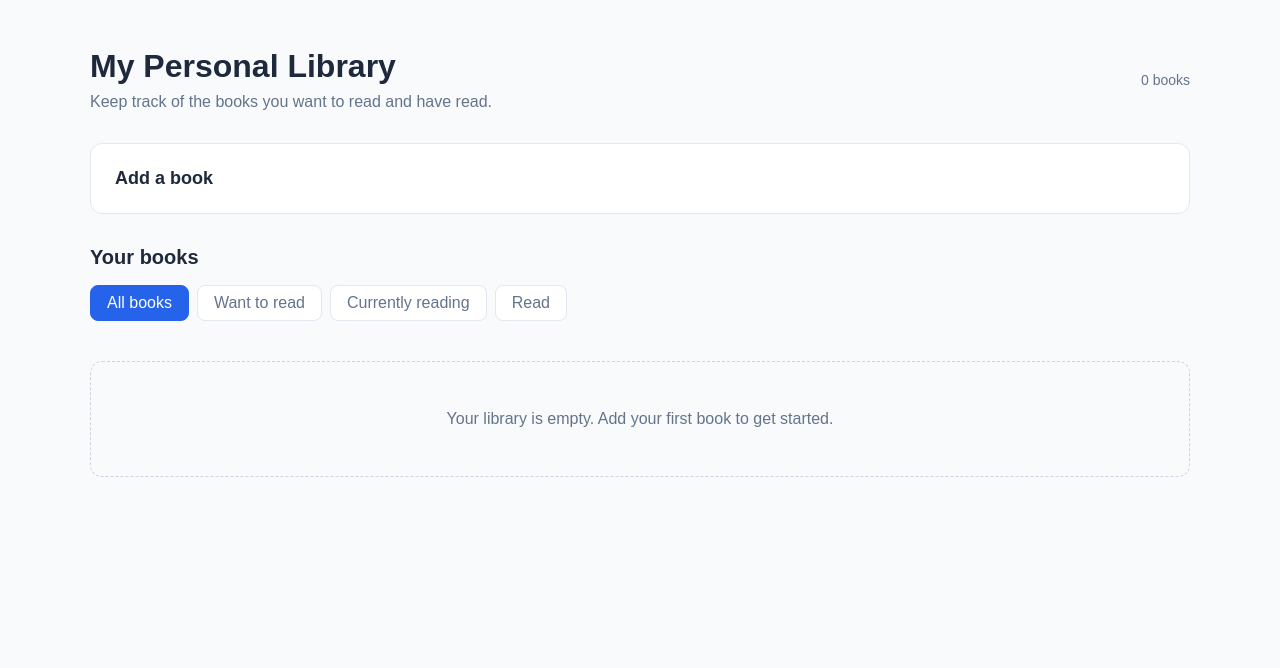
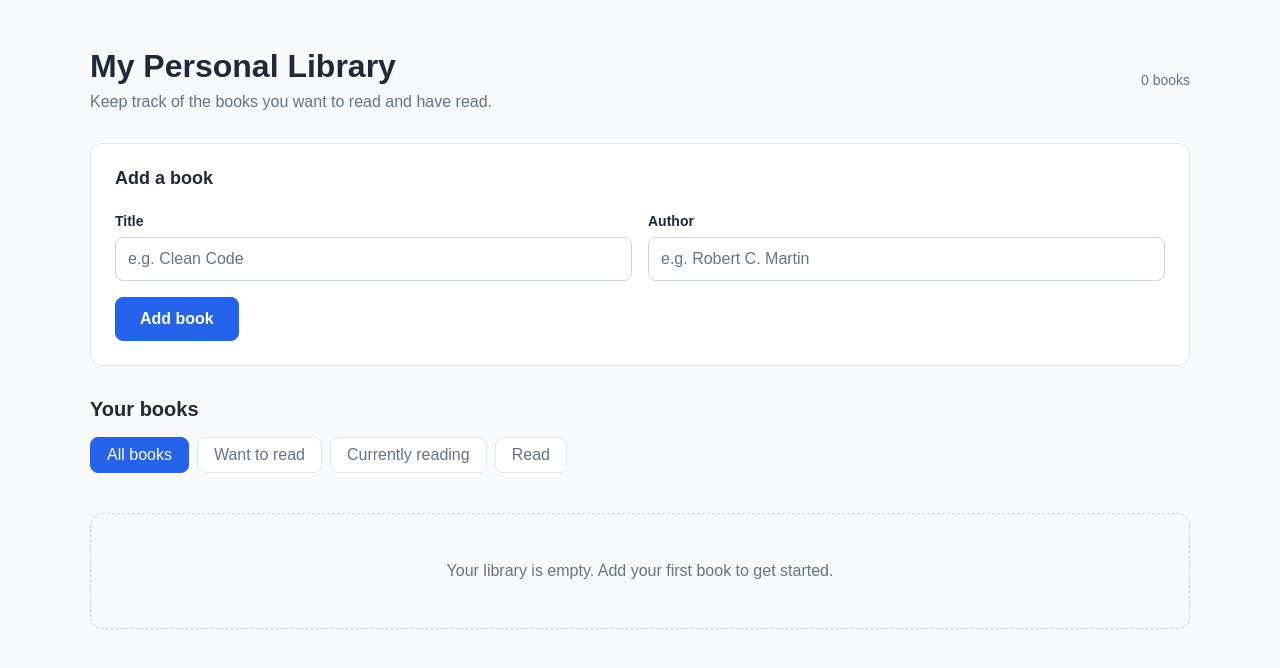
Before and after one commit to koninos/personal-library, a React (Vite) app in the folder client/: page / in a window 1280 px wide. Shown: the top 668 px of the page. Built offline with nearby package versions, Linux system fonts and the light colour scheme.

Commit message:
Introduce markup for book form

```diff
--- a/client/src/App.tsx
+++ b/client/src/app.tsx
@@ -1,3 +1,5 @@
+import BookForm from "./components/bookForm/bookForm";
+
 function App() {
   return (
     <main className="library">
@@ -10,10 +12,7 @@ function App() {
         <span className="library__count">0 books</span>
       </header>
 
-      <section className="library__add-book">
-        <h2>Add a book</h2>
-        {/* Add the form here. */}
-      </section>
+      <BookForm />
 
       <section className="library__content">
         <div className="library__toolbar">
--- /dev/null
+++ b/client/src/components/bookForm/bookForm.scss
@@ -0,0 +1,77 @@
+@use "../../styles/variables" as *;
+
+.library__add-book {
+  margin-bottom: $space-8;
+  padding: $space-6;
+  border: 1px solid var(--color-border);
+  border-radius: $radius-md;
+  background: var(--color-surface);
+
+  h2 {
+    margin: 0;
+    font-size: $font-size-lg;
+  }
+}
+
+.book-form {
+  display: grid;
+  grid-template-columns: repeat(2, minmax(0, 1fr));
+  gap: $space-4;
+  margin-top: $space-6;
+
+  &__field {
+    display: flex;
+    flex-direction: column;
+    gap: $space-2;
+
+    label {
+      font-size: $font-size-sm;
+      font-weight: 600;
+    }
+
+    input {
+      width: 100%;
+      padding: $space-3;
+      border: 1px solid var(--color-border-strong);
+      border-radius: $radius-sm;
+      background: var(--color-surface);
+      color: var(--color-text);
+      font: inherit;
+
+      &::placeholder {
+        color: var(--color-text-muted);
+      }
+
+      &:focus-visible {
+        outline: 2px solid var(--color-primary);
+        outline-offset: 2px;
+      }
+    }
+  }
+
+  &__submit {
+    align-self: end;
+    justify-self: start;
+    padding: $space-3 $space-6;
+    border: 1px solid var(--color-primary);
+    border-radius: $radius-sm;
+    background: var(--color-primary);
+    color: var(--color-surface);
+    font-weight: 600;
+
+    &:hover {
+      background: var(--color-primary-hover);
+      border-color: var(--color-primary-hover);
+    }
+  }
+}
+
+@media (max-width: 600px) {
+  .book-form {
+    grid-template-columns: 1fr;
+
+    &__submit {
+      justify-self: stretch;
+    }
+  }
+}
--- /dev/null
+++ b/client/src/components/bookForm/bookForm.tsx
@@ -0,0 +1,39 @@
+import "./bookForm.scss";
+
+function BookForm() {
+  return (
+    <section className="library__add-book">
+      <h2>Add a book</h2>
+
+      <form className="book-form">
+        <div className="book-form__field">
+          <label htmlFor="title">Title</label>
+          <input
+            id="title"
+            name="title"
+            type="text"
+            placeholder="e.g. Clean Code"
+            required
+          />
+        </div>
+
+        <div className="book-form__field">
+          <label htmlFor="author">Author</label>
+          <input
+            id="author"
+            name="author"
+            type="text"
+            placeholder="e.g. Robert C. Martin"
+            required
+          />
+        </div>
+
+        <button className="book-form__submit" type="submit">
+          Add book
+        </button>
+      </form>
+    </section>
+  );
+}
+
+export default BookForm;
--- a/client/src/main.tsx
+++ b/client/src/main.tsx
@@ -1,7 +1,7 @@
 import { StrictMode } from "react";
 import { createRoot } from "react-dom/client";
 import "./styles/main.scss";
-import App from "./App.tsx";
+import App from "./app.tsx";
 
 createRoot(document.getElementById("root")!).render(
   <StrictMode>
--- a/client/src/styles/main.scss
+++ b/client/src/styles/main.scss
@@ -47,21 +47,8 @@ button {
   color: var(--color-text-muted);
 }
 
-.library__add-book,
 .library__content {
   margin-bottom: $space-8;
-}
-
-.library__add-book {
-  padding: $space-6;
-  border: 1px solid var(--color-border);
-  border-radius: $radius-md;
-  background: var(--color-surface);
-
-  h2 {
-    margin: 0;
-    font-size: $font-size-lg;
-  }
 }
 
 .library__toolbar {
```
